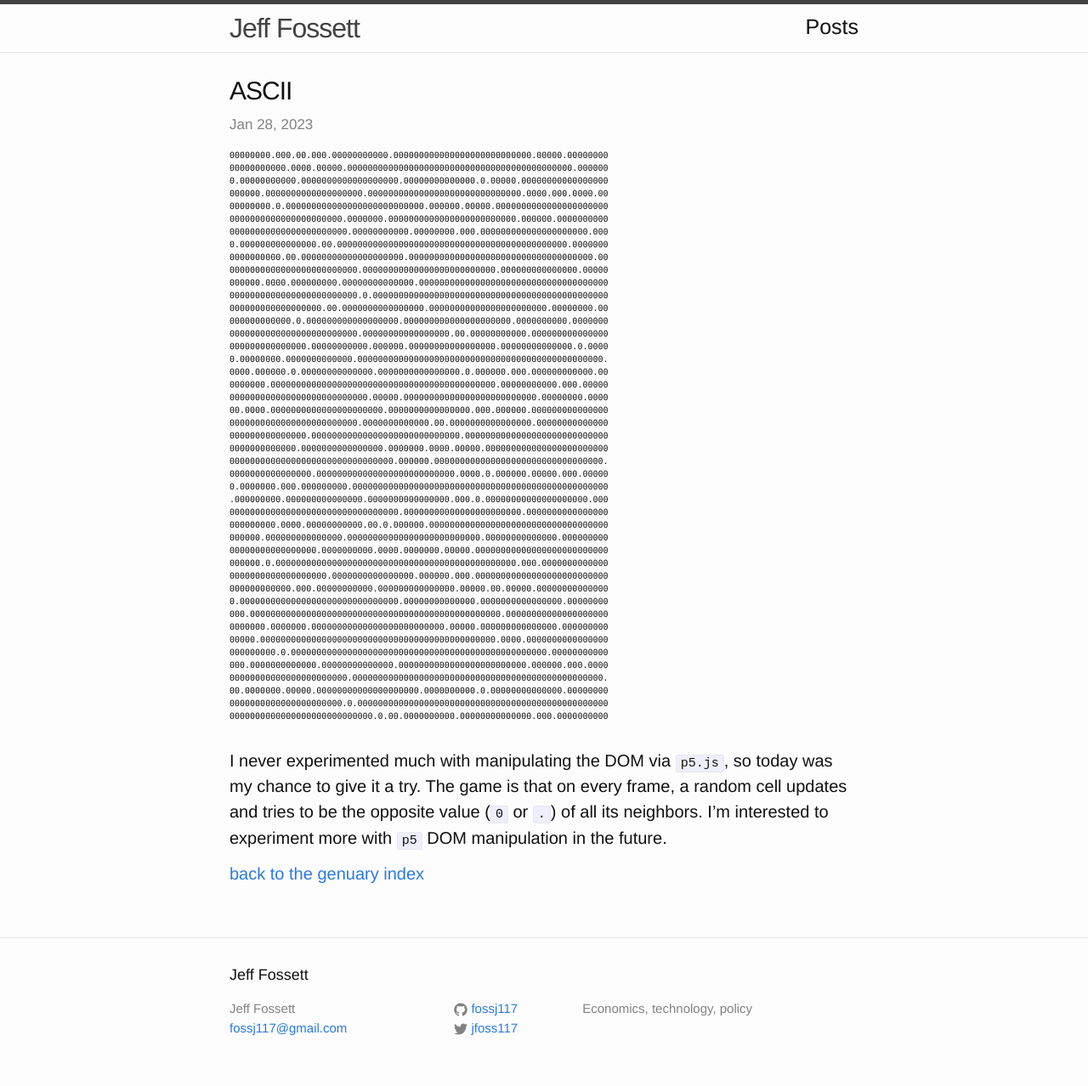
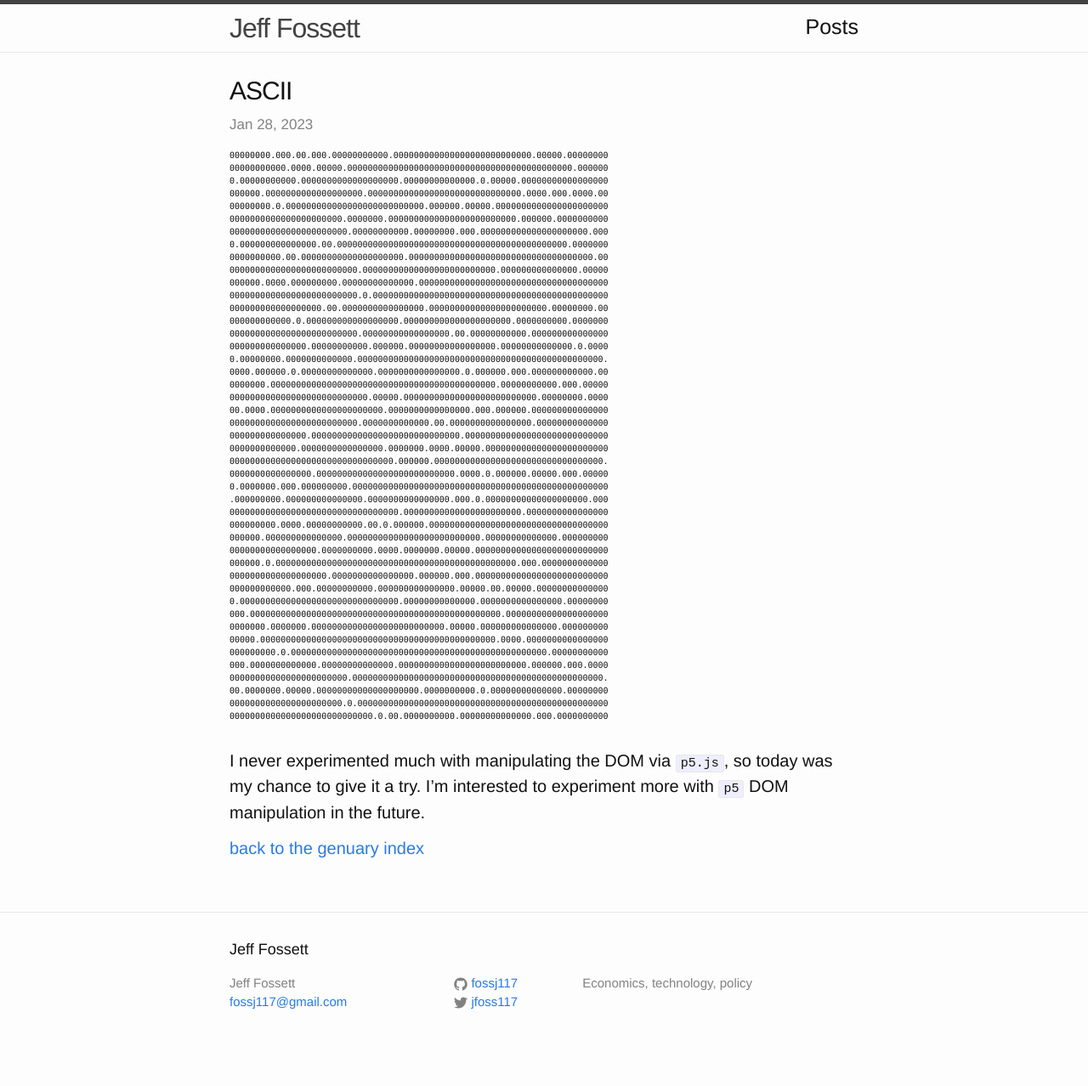
Before and after one commit to Fossj117/fossj117.github.io, a Jekyll site: the page built from _posts/genuary2024/2023-12-28-genuary-day9.md, in a window 1280 px wide. Shown: the whole page at 85% size. Built offline with Jekyll 4.4.1, drawn with Linux system fonts in a browser that asks for light colours; nearby versions of some CDN libraries; a script that is not in the unit is left out; after the commit the page ends 1248 px from its top, so only the background shows below that.

Commit message:
remove line

```diff
--- a/_posts/genuary2024/2023-12-28-genuary-day9.md
+++ b/_posts/genuary2024/2023-12-28-genuary-day9.md
@@ -13,6 +13,6 @@ tag: ["art", "genuary2024"]
 <script src="https://cdnjs.cloudflare.com/ajax/libs/p5.js/1.4.0/p5.min.js"></script>
 <script src="{{ base.url | prepend: site.url }}/assets/2023-12-28-genuary-2024/jan9.js"></script>
 <br>
-I never experimented much with manipulating the DOM via `p5.js`, so today was my chance to give it a try. The game is that on every frame, a random cell updates and tries to be the opposite value (`0` or `.`) of all its neighbors. I'm interested to experiment more with `p5` DOM manipulation in the future.
+I never experimented much with manipulating the DOM via `p5.js`, so today was my chance to give it a try. I'm interested to experiment more with `p5` DOM manipulation in the future.
 
 [back to the genuary index]({{ base.url | prepend: site.url }}/2023/12/28/genuary-2024.html)
```
